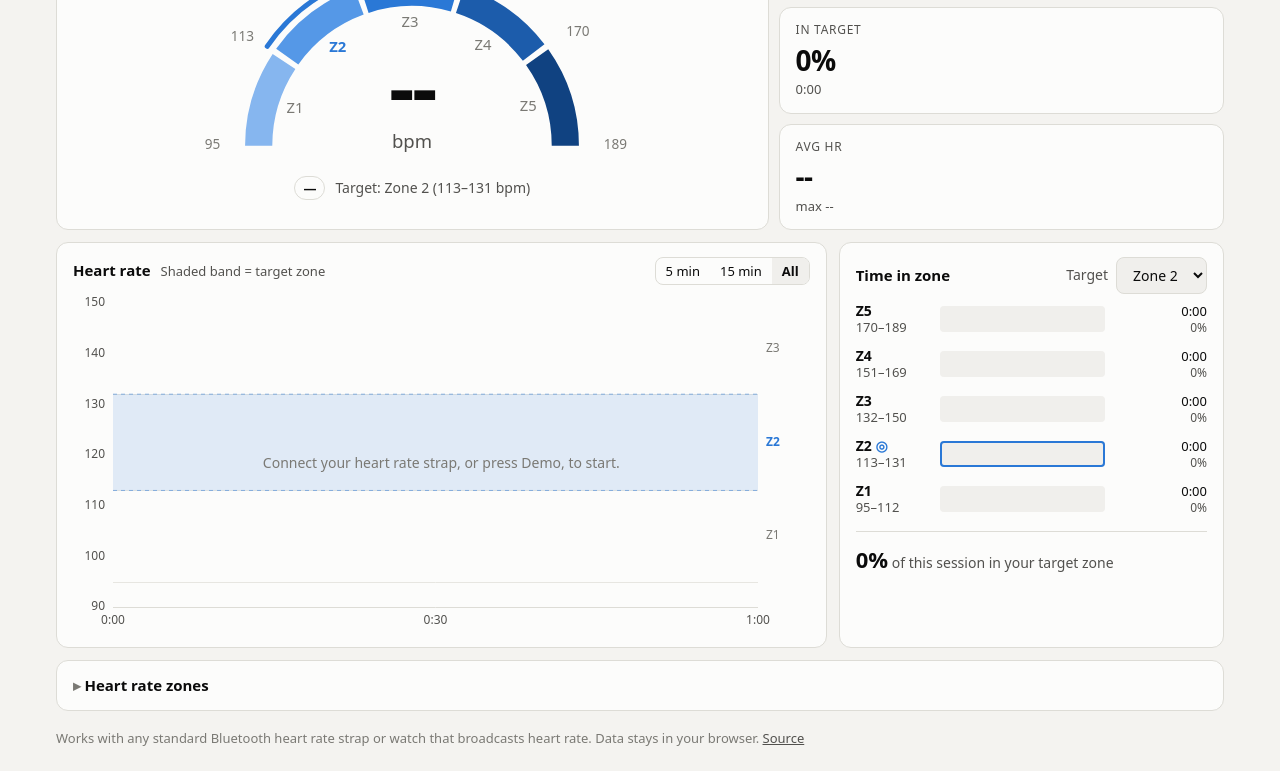
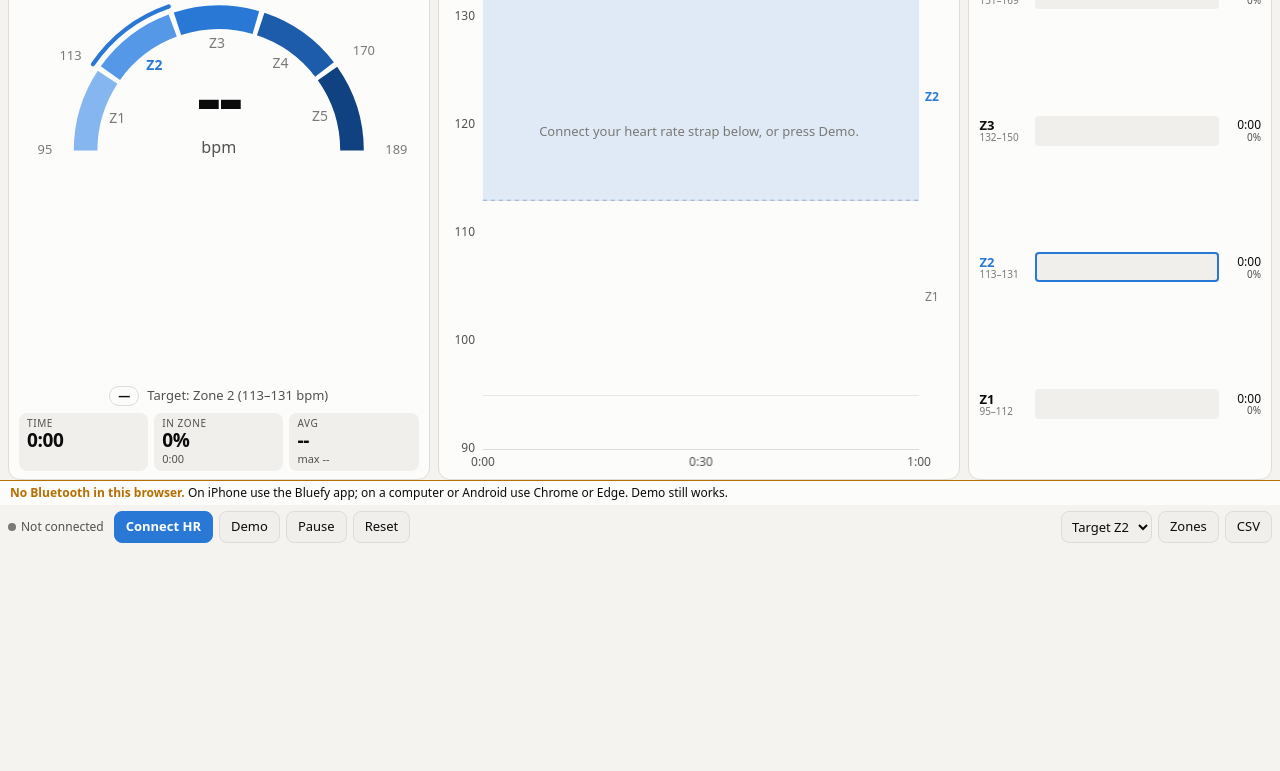
Before and after one commit to OllieKnights21/Rowzone, a plain HTML site: page index.html in a window 1280 px wide. Shown: the part 251-1022 px from the top of the page. After the commit the page ends 800 px from the top, so only its background shows below. Drawn offline with Linux system fonts and the light colour scheme.

Commit message:
Single-screen landscape layout with controls in a bottom bar
Co-Authored-By: Claude Opus 5.5 <noreply@anthropic.com>
Claude-Session: https://claude.ai/code/session_014wtA6LohKrkvJjpp9MciwD

```diff
--- a/index.html
+++ b/index.html
@@ -2,7 +2,8 @@
 <html lang="en">
 <head>
 <meta charset="utf-8">
-<meta name="viewport" content="width=device-width, initial-scale=1">
+<meta name="viewport" content="width=device-width, initial-scale=1, viewport-fit=cover">
+<meta name="apple-mobile-web-app-capable" content="yes">
 <title>RowZone</title>
 <meta name="description" content="Live heart rate zones from a Bluetooth heart rate strap, for rowing.">
 <meta name="theme-color" content="#141413">
@@ -48,188 +49,194 @@
   --warn: #b86e00;
 }
 * { box-sizing: border-box; }
-html, body { margin: 0; }
+html, body { margin: 0; height: 100%; }
 body {
   background: var(--bg); color: var(--text);
-  font: 15px/1.4 system-ui, -apple-system, "Segoe UI", Roboto, sans-serif;
-  -webkit-font-smoothing: antialiased;
+  font: 14px/1.35 system-ui, -apple-system, "Segoe UI", Roboto, sans-serif;
+  -webkit-font-smoothing: antialiased; -webkit-text-size-adjust: 100%;
+  display: flex; flex-direction: column; height: 100vh; height: 100dvh; overflow: hidden;
+  padding: 0 env(safe-area-inset-right) env(safe-area-inset-bottom) env(safe-area-inset-left);
 }
-.wrap { max-width: 1200px; margin: 0 auto; padding: 16px; }
-header { display: flex; flex-wrap: wrap; align-items: center; gap: 10px 16px; margin-bottom: 14px; }
-h1 { font-size: 20px; margin: 0; letter-spacing: -0.01em; display: flex; align-items: center; gap: 8px; }
-h1 svg { width: 22px; height: 22px; }
-.spacer { flex: 1; }
 button, select, input {
-  font: inherit; color: var(--text); background: var(--surface-2);
-  border: 1px solid var(--border); border-radius: 8px; padding: 7px 12px;
+  font: inherit; font-size: 13px; color: var(--text); background: var(--surface-2);
+  border: 1px solid var(--border); border-radius: 8px; padding: 6px 11px;
 }
 button { cursor: pointer; white-space: nowrap; }
 button:hover { border-color: var(--text-3); }
 button.primary { background: var(--accent); border-color: var(--accent); color: #fff; font-weight: 600; }
 button[aria-pressed="true"] { border-color: var(--accent); box-shadow: inset 0 0 0 1px var(--accent); }
-button:disabled { opacity: .5; cursor: default; }
-.toolbar { display: flex; flex-wrap: wrap; gap: 8px; align-items: center; }
-.status { font-size: 13px; color: var(--text-2); display: flex; gap: 12px; flex-wrap: wrap; }
-.dot { display: inline-block; width: 8px; height: 8px; border-radius: 50%; background: var(--text-3); margin-right: 6px; vertical-align: 1px; }
-.dot.on { background: #3fb950; }
-.banner { background: var(--surface); border: 1px solid var(--warn); color: var(--text); border-radius: var(--radius); padding: 10px 14px; margin-bottom: 14px; font-size: 14px; }
-.banner b { color: var(--warn); }
-.card { background: var(--surface); border: 1px solid var(--border); border-radius: var(--radius); padding: 14px 16px; }
-.tiles { display: grid; grid-template-columns: 1.6fr 1fr; grid-template-rows: repeat(3, 1fr); gap: 10px; margin-bottom: 12px; }
-.gauge-card { grid-row: 1 / span 3; display: flex; flex-direction: column; align-items: center; justify-content: center; text-align: center; }
-.gauge-card .label { align-self: flex-start; }
-.gauge { width: 100%; max-width: 460px; display: block; }
+.spacer { flex: 1; }
+.card { background: var(--surface); border: 1px solid var(--border); border-radius: 12px; padding: 8px 10px; min-width: 0; min-height: 0; display: flex; flex-direction: column; }
+.card-head { display: flex; align-items: center; gap: 8px; margin-bottom: 4px; flex: none; }
+.card-head h2 { white-space: nowrap; font-size: 12px; margin: 0; font-weight: 600; color: var(--text-2); text-transform: uppercase; letter-spacing: .06em; }
+
+/* main: three panels filling the screen */
+.app { flex: 1; min-height: 0; display: grid; grid-template-columns: minmax(0, 1.25fr) minmax(0, 1.55fr) minmax(0, 0.9fr); gap: 8px; padding: 8px 8px 0; }
+
+/* gauge panel */
+.gauge-card { align-items: stretch; }
+.gauge { flex: 1; min-height: 0; width: 100%; display: block; }
 .gauge text { font-family: inherit; }
-.gauge .hrnum { font-size: 64px; font-weight: 700; fill: var(--text); letter-spacing: -0.03em; font-variant-numeric: tabular-nums; }
+.gauge .hrnum { font-size: 70px; font-weight: 700; fill: var(--text); letter-spacing: -0.03em; font-variant-numeric: tabular-nums; }
 .gauge .unit { font-size: 15px; fill: var(--text-2); }
-.gauge .zl { font-size: 12px; fill: var(--text-3); }
+.gauge .zl { font-size: 13px; fill: var(--text-3); }
 .gauge .zl.t { fill: var(--accent); font-weight: 650; }
-.gauge .tk { font-size: 11px; fill: var(--text-3); font-variant-numeric: tabular-nums; }
-.gauge-msg { display: flex; gap: 10px; align-items: center; justify-content: center; flex-wrap: wrap; margin-top: -4px; font-size: 14px; color: var(--text-2); }
-.tile .label { font-size: 12px; color: var(--text-2); text-transform: uppercase; letter-spacing: .06em; }
-.tile .value { font-size: 28px; font-weight: 650; font-variant-numeric: tabular-nums; letter-spacing: -0.02em; margin-top: 2px; }
-.tile .sub { font-size: 13px; color: var(--text-2); font-variant-numeric: tabular-nums; }
-.zone-pill { display: inline-block; white-space: nowrap; font-size: 13px; font-weight: 600; padding: 2px 8px; border-radius: 999px; border: 1px solid var(--border); color: var(--text); }
+.gauge .tk { font-size: 12px; fill: var(--text-3); font-variant-numeric: tabular-nums; }
+.gauge-msg { display: flex; gap: 8px; align-items: center; justify-content: center; flex-wrap: wrap; font-size: 13px; color: var(--text-2); flex: none; min-height: 22px; }
+.zone-pill { display: inline-block; white-space: nowrap; font-size: 12px; font-weight: 600; padding: 1px 8px; border-radius: 999px; border: 1px solid var(--border); color: var(--text); }
 .zone-pill.in { border-color: var(--accent); color: var(--accent); }
 .zone-pill.hi, .zone-pill.lo { border-color: var(--warn); color: var(--warn); }
-.grid2 { display: grid; grid-template-columns: 2fr 1fr; gap: 12px; }
-.card h2 { font-size: 15px; margin: 0; font-weight: 600; }
-.card-head { display: flex; align-items: center; gap: 10px; flex-wrap: wrap; margin-bottom: 8px; }
-.card-head .hint { font-size: 13px; color: var(--text-2); }
-.seg { display: inline-flex; border: 1px solid var(--border); border-radius: 8px; overflow: hidden; }
-.seg button { border: 0; border-radius: 0; padding: 4px 10px; font-size: 13px; background: transparent; }
+.stats { display: grid; grid-template-columns: repeat(3, 1fr); gap: 6px; margin-top: 6px; flex: none; }
+.stat { background: var(--surface-2); border-radius: 8px; padding: 4px 8px; min-width: 0; }
+.stat .label { font-size: 10px; color: var(--text-2); text-transform: uppercase; letter-spacing: .06em; white-space: nowrap; overflow: hidden; text-overflow: ellipsis; }
+.stat .value { font-size: 19px; font-weight: 650; font-variant-numeric: tabular-nums; letter-spacing: -0.02em; line-height: 1.15; }
+.stat .sub { font-size: 11px; color: var(--text-2); font-variant-numeric: tabular-nums; white-space: nowrap; }
+
+/* chart panel */
+.seg { display: inline-flex; border: 1px solid var(--border); border-radius: 7px; overflow: hidden; }
+.seg button { border: 0; border-radius: 0; padding: 2px 8px; font-size: 12px; background: transparent; }
 .seg button[aria-pressed="true"] { background: var(--surface-2); box-shadow: none; color: var(--text); font-weight: 600; }
-.chart-box { position: relative; height: 340px; }
-canvas { display: block; width: 100%; height: 100%; }
+.chart-box { position: relative; flex: 1; min-height: 0; }
+canvas { display: block; position: absolute; inset: 0; width: 100%; height: 100%; }
 .tip {
   position: absolute; pointer-events: none; background: var(--surface-2); border: 1px solid var(--border);
-  border-radius: 8px; padding: 6px 9px; font-size: 13px; font-variant-numeric: tabular-nums;
+  border-radius: 8px; padding: 5px 8px; font-size: 12px; font-variant-numeric: tabular-nums;
   white-space: nowrap; display: none; box-shadow: 0 4px 14px rgba(0,0,0,.25); z-index: 2;
 }
-.tip b { font-weight: 650; }
-.empty { position: absolute; inset: 0; display: flex; align-items: center; justify-content: center; color: var(--text-3); font-size: 14px; text-align: center; padding: 20px; }
-.bars { display: flex; flex-direction: column; gap: 10px; margin-top: 4px; }
-.bar-row { display: grid; grid-template-columns: 74px 1fr 92px; gap: 10px; align-items: center; font-size: 13px; font-variant-numeric: tabular-nums; }
-.bar-row .zl { color: var(--text-2); line-height: 1.2; }
-.bar-row .zl b { color: var(--text); font-size: 14px; }
-.bar-row.target .zl b::after { content: " ◎"; color: var(--accent); }
-.bar-track { height: 26px; background: var(--surface-2); border-radius: 4px; position: relative; overflow: hidden; }
-.bar-fill { height: 100%; border-radius: 0 4px 4px 0; min-width: 0; transition: width .4s ease; }
+.empty { position: absolute; inset: 0; display: flex; align-items: center; justify-content: center; color: var(--text-3); font-size: 13px; text-align: center; padding: 16px; }
+
+/* time-in-zone panel */
+.card-head .pct { white-space: nowrap; font-size: 12px; color: var(--text-2); font-variant-numeric: tabular-nums; }
+.card-head .pct b { color: var(--text); font-size: 15px; }
+.bars { flex: 1; min-height: 0; display: flex; flex-direction: column; gap: 4px; }
+.bar-row { flex: 1; min-height: 0; display: grid; grid-template-columns: 50px 1fr auto; gap: 6px; align-items: center; font-size: 12px; font-variant-numeric: tabular-nums; }
+.bar-row .zl { color: var(--text-3); line-height: 1.1; font-size: 10px; white-space: nowrap; }
+.bar-row .zl b { color: var(--text); font-size: 13px; }
+.bar-row.target .zl b { color: var(--accent); }
+.bar-track { height: 100%; max-height: 30px; min-height: 12px; background: var(--surface-2); border-radius: 4px; position: relative; overflow: hidden; }
+.bar-fill { height: 100%; border-radius: 0 4px 4px 0; transition: width .4s ease; }
 .bar-row.target .bar-track { box-shadow: inset 0 0 0 2px var(--accent); }
-.bar-row .tv { text-align: right; }
-.bar-row .tv span { color: var(--text-2); display: block; font-size: 12px; }
-.summary { margin-top: 14px; padding-top: 12px; border-top: 1px solid var(--border); font-size: 14px; color: var(--text-2); }
-.summary b { color: var(--text); font-size: 22px; font-variant-numeric: tabular-nums; }
-details.settings { margin-top: 12px; }
-details.settings summary { cursor: pointer; font-weight: 600; list-style: none; }
-details.settings summary::-webkit-details-marker { display: none; }
-details.settings summary::before { content: "▸ "; color: var(--text-3); }
-details.settings[open] summary::before { content: "▾ "; }
-.zone-edit { display: grid; grid-template-columns: repeat(auto-fill, minmax(150px, 1fr)); gap: 10px; margin: 12px 0; }
-.zone-edit label { font-size: 13px; color: var(--text-2); display: flex; flex-direction: column; gap: 4px; }
+.bar-row .tv { text-align: right; line-height: 1.1; min-width: 36px; }
+.bar-row .tv span { color: var(--text-2); display: block; font-size: 10px; }
+
+/* bottom bar: connection + settings */
+.bar { flex: none; display: flex; align-items: center; gap: 6px; padding: 6px 8px; overflow-x: auto; scrollbar-width: none; }
+.bar::-webkit-scrollbar { display: none; }
+.bar .status { font-size: 12px; color: var(--text-2); white-space: nowrap; margin-right: 4px; }
+.dot { display: inline-block; width: 8px; height: 8px; border-radius: 50%; background: var(--text-3); margin-right: 5px; vertical-align: 0; }
+.dot.on { background: #3fb950; }
+.bar select { padding: 5px 6px; }
+.nobt { flex: none; font-size: 12px; color: var(--text); background: var(--surface); border-top: 1px solid var(--warn); padding: 4px 10px; }
+.nobt b { color: var(--warn); }
+
+/* zone settings dialog */
+dialog { background: var(--surface); color: var(--text); border: 1px solid var(--border); border-radius: 12px; padding: 14px 16px; max-width: min(560px, 94vw); max-height: 92dvh; }
+dialog::backdrop { background: rgba(0,0,0,.5); }
+dialog h3 { margin: 0 0 4px; font-size: 15px; }
+dialog p { margin: 0 0 10px; font-size: 13px; color: var(--text-2); }
+.zone-edit { display: grid; grid-template-columns: repeat(5, 1fr); gap: 8px; margin-bottom: 10px; }
+.zone-edit label { font-size: 12px; color: var(--text-2); display: flex; flex-direction: column; gap: 3px; }
 .zone-edit input { width: 100%; }
-.row { display: flex; gap: 8px; flex-wrap: wrap; align-items: center; font-size: 14px; color: var(--text-2); }
-.row input[type=number] { width: 90px; }
-footer { color: var(--text-3); font-size: 13px; margin: 18px 0 8px; }
-footer a { color: var(--text-2); }
+.row { display: flex; gap: 8px; flex-wrap: wrap; align-items: center; font-size: 13px; color: var(--text-2); }
+.row input[type=number] { width: 76px; }
 table.sr { position: absolute; left: -9999px; }
-@media (max-width: 900px) {
-  .tiles { grid-template-columns: repeat(3, 1fr); grid-template-rows: auto; }
-  .gauge-card { grid-row: auto; grid-column: 1 / -1; }
-  .grid2 { grid-template-columns: 1fr; }
+
+/* portrait phones: stack and scroll */
+@media (max-width: 700px) and (orientation: portrait) {
+  body { height: auto; min-height: 100dvh; overflow: auto; }
+  .app { grid-template-columns: 1fr; }
+  .gauge { height: 220px; flex: none; }
+  .chart-box { height: 240px; flex: none; }
+  .bars { height: 220px; flex: none; }
 }
-@media (max-width: 520px) {
-  .tile .value { font-size: 22px; }
-  .chart-box { height: 260px; }
+/* narrow landscape phones */
+@media (max-width: 760px) and (orientation: landscape) {
+  .app { grid-template-columns: minmax(0, 1.2fr) minmax(0, 1.5fr) minmax(0, 0.8fr); gap: 6px; padding: 6px 6px 0; }
+  .card { padding: 6px 8px; }
+  .pct .pw { display: none; }
+  .bar-row { grid-template-columns: 22px 1fr auto; gap: 4px; }
+  .bar-row .zl br, .bar-row .zl span { display: none; }
+  .stat { padding: 3px 6px; }
+  .stat .value { font-size: 16px; }
+  .bar button { padding: 5px 9px; }
+}
+/* very short landscape screens */
+@media (max-height: 360px) {
+  .stat .value { font-size: 17px; }
+  .stat .sub { display: none; }
 }
 </style>
 </head>
 <body>
-<div class="wrap">
-  <header>
-    <h1><svg viewBox="0 0 32 32" aria-hidden="true"><path d="M16 28S3 20 3 11a6.5 6.5 0 0 1 13-1 6.5 6.5 0 0 1 13 1c0 9-13 17-13 17z" fill="var(--accent)"/></svg>RowZone</h1>
-    <div class="status" id="status">
-      <span><i class="dot" id="hrDot"></i><span id="hrText">HR strap not connected</span></span>
-    </div>
-    <div class="spacer"></div>
-    <div class="toolbar">
-      <button class="primary" id="btnHr">Connect heart rate</button>
-      <button id="btnDemo" aria-pressed="false">Demo</button>
-      <button id="btnPause" aria-pressed="false">Pause</button>
-      <button id="btnReset">Reset</button>
-      <button id="btnCsv">Export CSV</button>
-    </div>
-  </header>
-
-  <div class="banner" id="noBt" hidden>
-    <b>Bluetooth isn't available in this browser.</b>
-    Open this page in Chrome or Edge on Windows, Mac, Android or ChromeOS. On iPhone or iPad, use the free <i>Bluefy</i> browser app.
-    You can still try the Demo.
-  </div>
-
-  <section class="tiles">
-    <div class="card tile gauge-card">
-      <div class="label">Heart rate</div>
+<main class="app">
+  <section class="card gauge-card" aria-label="Current heart rate">
     <svg class="gauge" id="gauge" viewBox="-26 0 372 196" role="img" aria-label="Heart rate gauge"></svg>
     <div class="gauge-msg"><span class="zone-pill" id="vZone">—</span><span id="vZoneMsg">Target: Zone 2</span></div>
+    <div class="stats">
+      <div class="stat"><div class="label">Time</div><div class="value" id="vTime">0:00</div><div class="sub" id="vSrc">&nbsp;</div></div>
+      <div class="stat"><div class="label">In zone</div><div class="value" id="vInPct">0%</div><div class="sub" id="vInTime">0:00</div></div>
+      <div class="stat"><div class="label">Avg</div><div class="value" id="vAvg">--</div><div class="sub" id="vMax">max --</div></div>
     </div>
-    <div class="card tile"><div class="label">Elapsed</div><div class="value" id="vTime">0:00</div><div class="sub" id="vSrc">&nbsp;</div></div>
-    <div class="card tile"><div class="label">In target</div><div class="value" id="vInPct">0%</div><div class="sub" id="vInTime">0:00</div></div>
-    <div class="card tile"><div class="label">Avg HR</div><div class="value" id="vAvg">--</div><div class="sub" id="vMax">max --</div></div>
   </section>
 
-  <section class="grid2">
-    <div class="card">
+  <section class="card">
     <div class="card-head">
       <h2>Heart rate</h2>
-        <span class="hint" id="bandHint">Shaded band = target zone</span>
       <div class="spacer"></div>
       <div class="seg" role="group" aria-label="Time window">
-          <button data-win="300" aria-pressed="false">5 min</button>
-          <button data-win="900" aria-pressed="false">15 min</button>
+        <button data-win="300" aria-pressed="false">5m</button>
+        <button data-win="900" aria-pressed="false">15m</button>
         <button data-win="0" aria-pressed="true">All</button>
       </div>
     </div>
     <div class="chart-box" id="lineBox">
       <canvas id="line" role="img" aria-label="Heart rate over time with target zone band"></canvas>
       <div class="tip" id="tip"></div>
-        <div class="empty" id="lineEmpty">Connect your heart rate strap, or press Demo, to start.</div>
+      <div class="empty" id="lineEmpty">Connect your heart rate strap below, or press Demo.</div>
     </div>
-    </div>
-    <div class="card">
+  </section>
+
+  <section class="card">
     <div class="card-head">
       <h2>Time in zone</h2>
       <div class="spacer"></div>
-        <label class="row">Target
-          <select id="targetSel" aria-label="Target zone">
-            <option value="0">Zone 1</option><option value="1" selected>Zone 2</option>
-            <option value="2">Zone 3</option><option value="3">Zone 4</option><option value="4">Zone 5</option>
-          </select>
-        </label>
+      <span class="pct"><b id="sumPct">0%</b><span class="pw"> target</span></span>
     </div>
     <div class="bars" id="bars"></div>
-      <div class="summary"><b id="sumPct">0%</b> of this session in your target zone</div>
-    </div>
   </section>
+</main>
 
-  <details class="card settings" id="settings">
-    <summary>Heart rate zones</summary>
-    <p class="row" style="margin-top:10px">Each zone starts at the bpm shown and runs up to the next zone's start. Saved in this browser.</p>
+<div class="nobt" id="noBt" hidden><b>No Bluetooth in this browser.</b> On iPhone use the Bluefy app; on a computer or Android use Chrome or Edge. Demo still works.</div>
+
+<nav class="bar" aria-label="Connection and settings">
+  <span class="status"><i class="dot" id="hrDot"></i><span id="hrText">Not connected</span></span>
+  <button class="primary" id="btnHr">Connect HR</button>
+  <button id="btnDemo" aria-pressed="false">Demo</button>
+  <button id="btnPause" aria-pressed="false">Pause</button>
+  <button id="btnReset">Reset</button>
+  <div class="spacer"></div>
+  <select id="targetSel" aria-label="Target zone">
+    <option value="0">Target Z1</option><option value="1" selected>Target Z2</option>
+    <option value="2">Target Z3</option><option value="3">Target Z4</option><option value="4">Target Z5</option>
+  </select>
+  <button id="btnZones">Zones</button>
+  <button id="btnCsv">CSV</button>
+</nav>
+
+<dialog id="settings">
+  <h3>Heart rate zones</h3>
+  <p>Each zone starts at the bpm shown and runs up to the next one. Saved in this browser.</p>
   <div class="zone-edit" id="zoneEdit"></div>
   <div class="row">
     Max HR <input type="number" id="maxHr" min="100" max="230">
-      <button id="btnFromMax">Set zones from max HR (50/60/70/80/90%)</button>
-      <button id="btnGarmin">Reset to my Garmin zones</button>
+    <button id="btnFromMax">From max HR</button>
+    <button id="btnGarmin">Garmin zones</button>
+    <div class="spacer"></div>
+    <button class="primary" id="btnCloseZones">Done</button>
   </div>
-  </details>
+</dialog>
 
 <table class="sr" id="srTable"><caption>Time in each heart rate zone</caption><thead><tr><th>Zone</th><th>Range</th><th>Time</th><th>Share</th></tr></thead><tbody></tbody></table>
-
-  <footer>
-    Works with any standard Bluetooth heart rate strap or watch that broadcasts heart rate.
-    Data stays in your browser. <a href="https://github.com/OllieKnights21/Rowzone">Source</a>
-  </footer>
-</div>
 
 <script>
 "use strict";
@@ -339,12 +346,12 @@ function startDemo() {
     }
   };
   $("btnDemo").setAttribute("aria-pressed", "true");
-  setHrs(true, "Demo (10× speed)");
+  setHrs(true, "Demo 10×");
 }
 function stopDemo() {
   demo = null; S.hrStrap = null;
   $("btnDemo").setAttribute("aria-pressed", "false");
-  setHrs(false, "HR strap not connected");
+  setHrs(false, "Not connected");
 }
 
 // ---------- Rendering ----------
@@ -366,7 +373,7 @@ function render(hr) {
     $("vZoneMsg").textContent = msg;
   }
   $("vTime").textContent = fmt(S.elapsed);
-  $("vSrc").textContent = S.paused ? "Paused" : (S.hrStrap != null && Date.now() - S.hrStrapAt < 5000 ? "HR from strap" : " ");
+  $("vSrc").textContent = S.paused ? "Paused" : (S.hrStrap != null && Date.now() - S.hrStrapAt < 5000 ? "live" : "\u00a0");
   const inT = S.zoneSecs[target];
   const pct = S.elapsed ? Math.round(100 * inT / S.elapsed) : 0;
   $("vInPct").textContent = pct + "%"; $("vInTime").textContent = fmt(inT); $("sumPct").textContent = pct + "%";
@@ -459,7 +466,7 @@ function drawLine() {
   for (const s of pts) { if (s.hr < yMin) yMin = s.hr - 5; if (s.hr > yMax) yMax = s.hr + 5; }
   yMin = Math.floor(yMin / 10) * 10; yMax = Math.ceil(yMax / 10) * 10;
 
-  const L = 40, R = 52, T = 10, B = 26, pw = W - L - R, ph = H - T - B;
+  const L = 34, R = 30, T = 8, B = 22, pw = W - L - R, ph = H - T - B;
   const X = t => L + ((t - tStart) / span) * pw;
   const Y = v => T + (1 - (v - yMin) / (yMax - yMin)) * ph;
   geom = { X, Y, L, R, T, B, pw, ph, tStart, span, pts };
@@ -477,7 +484,7 @@ function drawLine() {
     ctx.fillStyle = i === target ? css("--accent") : css("--text-3");
     ctx.textAlign = "left"; ctx.textBaseline = "middle";
     ctx.font = (i === target ? "600 " : "") + "12px system-ui, sans-serif";
-    ctx.fillText("Z" + (i + 1), L + pw + 8, (Y(a) + Y(b)) / 2);
+    ctx.fillText("Z" + (i + 1), L + pw + 6, (Y(a) + Y(b)) / 2);
   }
   ctx.font = "12px system-ui, sans-serif";
   // target band
@@ -547,7 +554,7 @@ function buildZoneEditor() {
   const ed = $("zoneEdit"); ed.innerHTML = "";
   zones.floors.forEach((f, i) => {
     const l = document.createElement("label");
-    l.innerHTML = `Zone ${i + 1} starts at (bpm)<input type="number" min="40" max="230" value="${f}" data-i="${i}">`;
+    l.innerHTML = `Zone ${i + 1}<input type="number" min="40" max="230" value="${f}" data-i="${i}">`;
     ed.appendChild(l);
   });
   $("maxHr").value = zones.max;
@@ -596,6 +603,8 @@ $("btnCsv").onclick = () => {
   a.click(); setTimeout(() => URL.revokeObjectURL(a.href), 1000);
 };
 
+$("btnZones").onclick = () => $("settings").showModal();
+$("btnCloseZones").onclick = () => $("settings").close();
 buildZoneEditor();
 render(null);
 </script>
```
Lines whose indentation alone changed are shown as unchanged.
